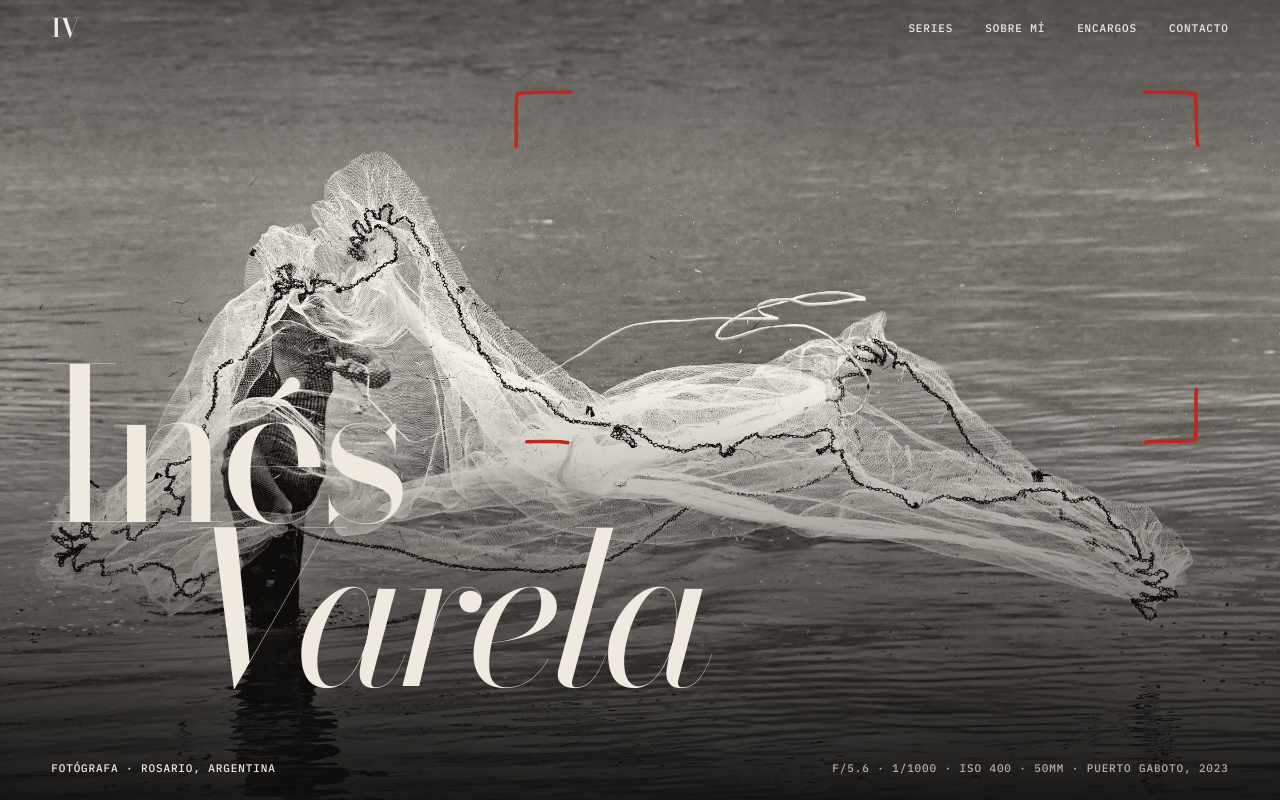
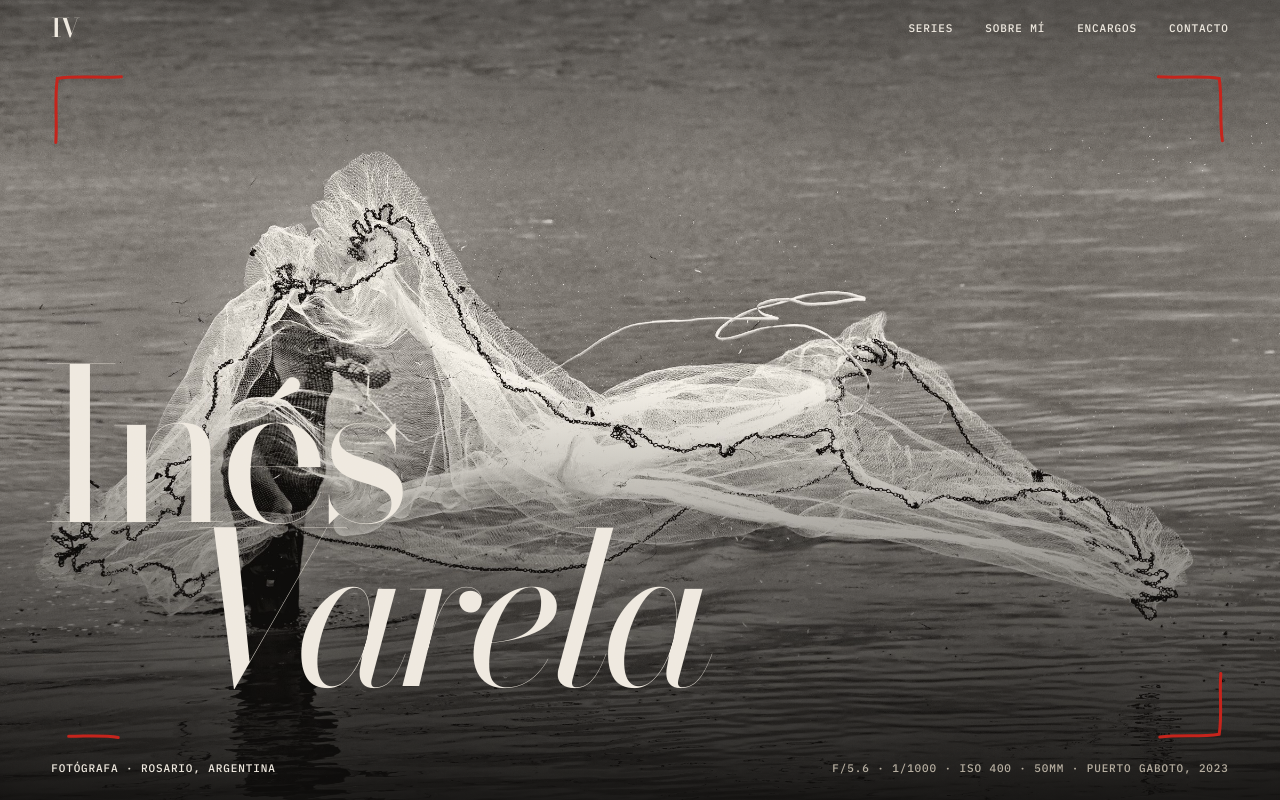
Before and after one commit to sooma-works/portfolio1, a React (Vite) app: page / in a window 1280 px wide. Shown: the top 800 px of the page. Built offline with nearby package versions, Linux system fonts and the light colour scheme.

Commit message:
Llevar las marcas de recorte del inicio a los bordes de la foto
Co-Authored-By: Claude Opus 5.5 <noreply@anthropic.com>

```diff
--- a/src/components/Hero.jsx
+++ b/src/components/Hero.jsx
@@ -2,6 +2,7 @@ import { hero, site } from '../data/site'
 
 // Marcas de recorte en lápiz graso: el único rojo del hero. Cada esquina
 // es un trazo suelto, apenas torcido, como hecho a mano sobre la copia.
+// El trazo escala con la esquina (viewBox de 48), por eso va fino.
 const corners = [
   { pos: 'tl', d: 'M3 44 C4 30 2 16 4 4 C16 2 30 4 44 3' },
   { pos: 'tr', d: 'M4 3 C18 4 30 2 42 4 C44 16 42 30 44 43' },
@@ -26,7 +27,7 @@ export default function Hero() {
       <div className="hero-crop" aria-hidden="true">
         {corners.map((c) => (
           <svg key={c.pos} className={`hero-corner hero-corner--${c.pos}`} viewBox="0 0 48 48">
-            <path d={c.d} pathLength="1" fill="none" stroke="var(--safelight)" strokeWidth="2.6" strokeLinecap="round" />
+            <path d={c.d} pathLength="1" fill="none" stroke="var(--safelight)" strokeWidth="1.9" strokeLinecap="round" />
           </svg>
         ))}
       </div>
--- a/src/index.css
+++ b/src/index.css
@@ -425,17 +425,19 @@ body {
 .hero-crop {
   position: absolute;
   z-index: 1;
-  /* Encuadra la red abierta, arriba y a la derecha del nombre: nunca lo cruza. */
-  inset: 11% 6% 44% 40%;
+  /* Las marcas del ampliador: enmarcan la copia entera, de borde a borde,
+     y el nombre queda adentro como sobre la foto impresa. */
+  inset: clamp(68px, 9vh, 96px) var(--gutter) clamp(56px, 7vh, 72px);
   pointer-events: none;
 }
 @media (max-width: 600px) {
-  .hero-crop { inset: 14% 7% 46% 9%; }
+  /* En mobile el nombre y los datos ocupan el pie: las marcas cierran antes. */
+  .hero-crop { inset: 72px var(--gutter) 250px; }
 }
 .hero-corner {
   position: absolute;
-  width: clamp(36px, 5vw, 64px);
-  height: clamp(36px, 5vw, 64px);
+  width: clamp(44px, 6vw, 104px);
+  height: clamp(44px, 6vw, 104px);
   overflow: visible;
 }
 .hero-corner--tl { left: 0; top: 0; }
```
